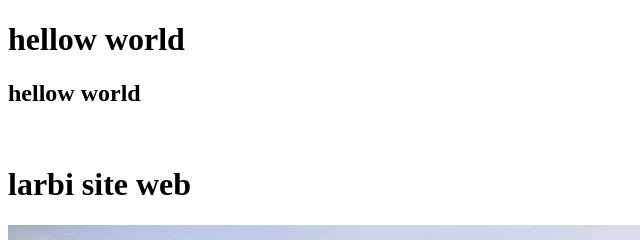
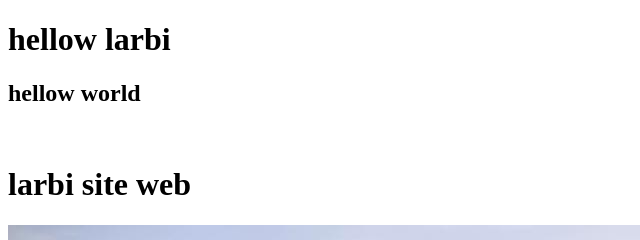
Before and after one commit to Larbinour/projet, a plain HTML site: page index.html in a window 1280 px wide. Shown: the top 240 px of the page, 0-640 px from the left. Drawn offline with Linux system fonts and the light colour scheme.

Commit message:
change hellow

```diff
--- a/index.html
+++ b/index.html
@@ -6,7 +6,7 @@
     <title>my site web</title>
   </head>
   <body>
-    <h1>hellow world</h1>
+    <h1>hellow larbi</h1>
     <h2>hellow world</h2>
     <br />
     <h1>larbi site web</h1>
```
